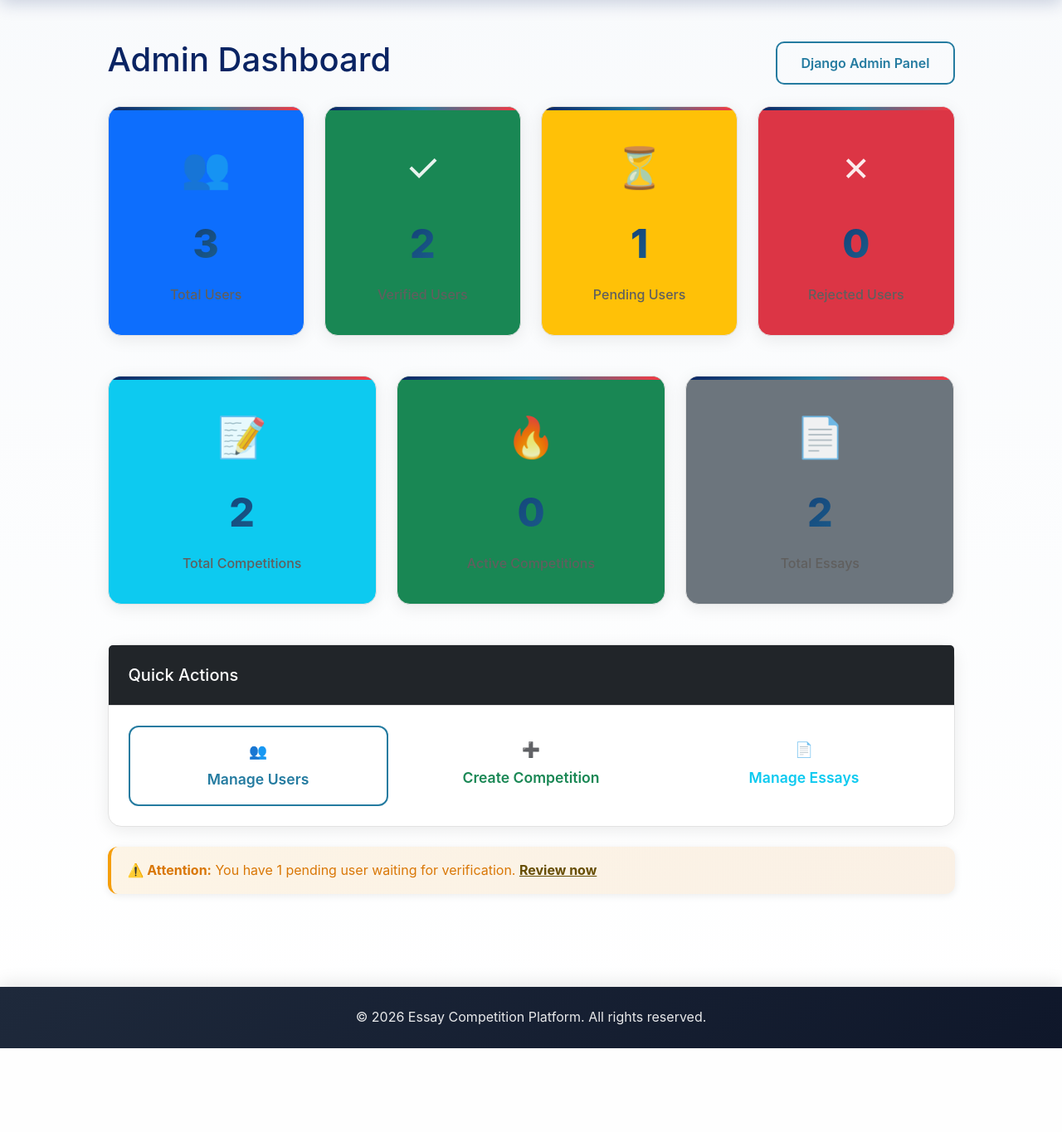
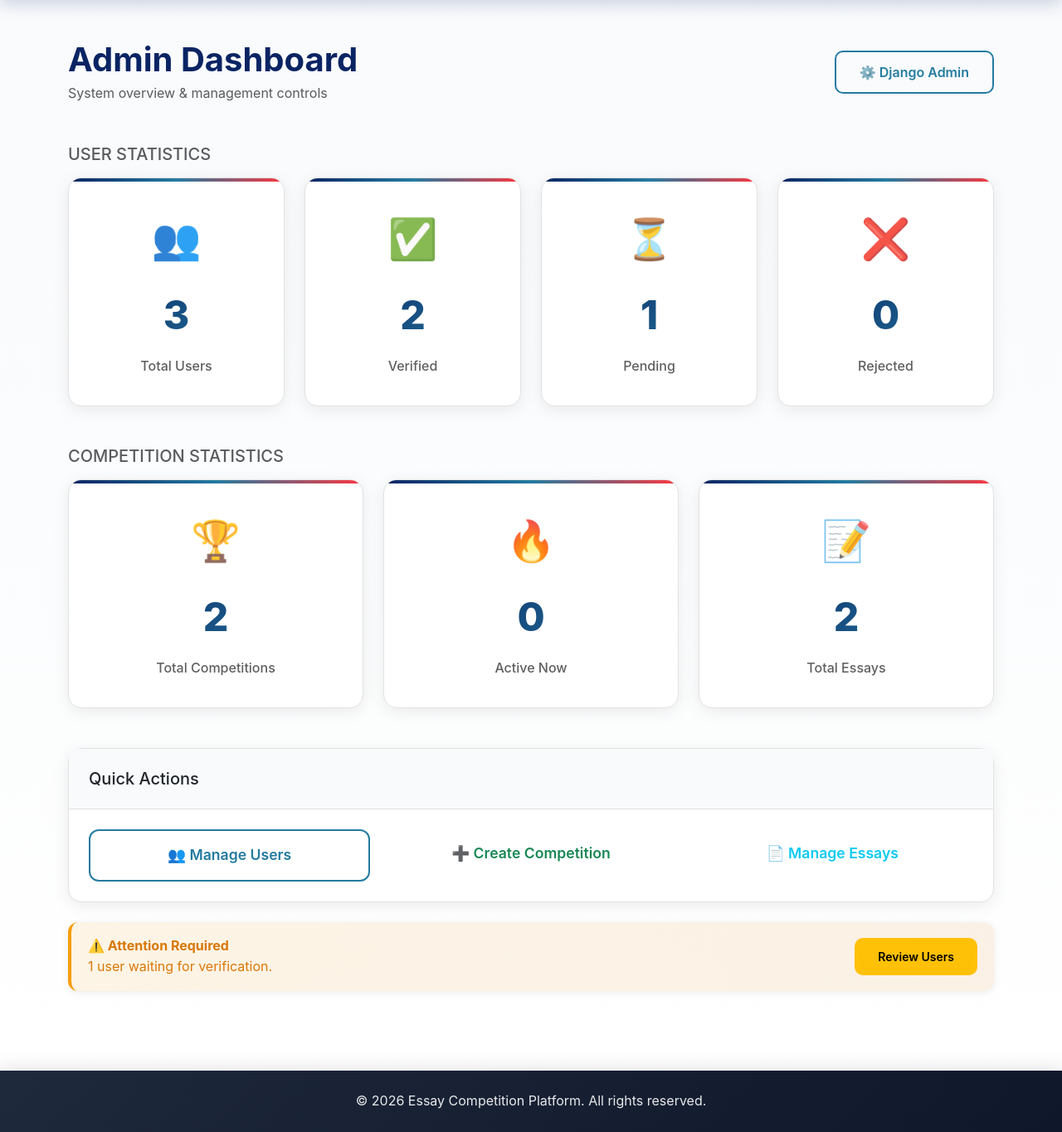
Before and after one commit to Aniljuju/Essay_Competition, a Django app: page /admin-panel/ in a window 1280 px wide. Shown: the part 80-1445 px from the top of the page at 83% size. Before the commit the page ends 1344 px from the top, so only its background shows below. Run offline with Django 5.2, Linux system fonts and the light colour scheme; a user stored in the database is signed in; data comes from the database, SQL or seed files in the repository; both versions use the stored data as it was after the commit.

Commit message:
Improve admin dashboard UI and layout

```diff
--- a/competition/templates/admin_dashboard.html
+++ b/competition/templates/admin_dashboard.html
@@ -4,17 +4,23 @@
 
 {% block content %}
 <div class="container my-5">
-    <div class="row">
-        <div class="col-lg-11 mx-auto">
-            <div class="d-flex justify-content-between align-items-center mb-4">
-                <h1>Admin Dashboard</h1>
-                <a href="/admin/" class="btn btn-outline-primary">Django Admin Panel</a>
+
+    <!-- Header -->
+    <div class="d-flex justify-content-between align-items-center mb-5">
+        <div>
+            <h1 class="fw-bold mb-1">Admin Dashboard</h1>
+            <p class="text-muted mb-0">System overview & management controls</p>
+        </div>
+        <a href="/admin/" class="btn btn-outline-primary">
+            ⚙️ Django Admin
+        </a>
     </div>
 
-            <!-- Statistics Cards -->
+    <!-- User Statistics -->
+    <h5 class="text-uppercase text-muted mb-3">User Statistics</h5>
     <div class="row g-4 mb-5">
         <div class="col-md-3">
-                    <div class="stat-card bg-primary text-white">
+            <div class="stat-card">
                 <div class="stat-icon">👥</div>
                 <div class="stat-number">{{ total_users }}</div>
                 <div class="stat-label">Total Users</div>
@@ -22,51 +28,52 @@
         </div>
 
         <div class="col-md-3">
-                    <div class="stat-card bg-success text-white">
-                        <div class="stat-icon">✓</div>
+            <div class="stat-card">
+                <div class="stat-icon">✅</div>
                 <div class="stat-number">{{ verified_users }}</div>
-                        <div class="stat-label">Verified Users</div>
+                <div class="stat-label">Verified</div>
             </div>
         </div>
 
         <div class="col-md-3">
-                    <div class="stat-card bg-warning text-dark">
+            <div class="stat-card">
                 <div class="stat-icon">⏳</div>
                 <div class="stat-number">{{ pending_users }}</div>
-                        <div class="stat-label">Pending Users</div>
+                <div class="stat-label">Pending</div>
             </div>
         </div>
 
         <div class="col-md-3">
-                    <div class="stat-card bg-danger text-white">
-                        <div class="stat-icon">✗</div>
+            <div class="stat-card">
+                <div class="stat-icon">❌</div>
                 <div class="stat-number">{{ rejected_users }}</div>
-                        <div class="stat-label">Rejected Users</div>
+                <div class="stat-label">Rejected</div>
             </div>
         </div>
     </div>
 
     <!-- Competition Statistics -->
+    <h5 class="text-uppercase text-muted mb-3">Competition Statistics</h5>
     <div class="row g-4 mb-5">
         <div class="col-md-4">
-                    <div class="stat-card bg-info text-white">
-                        <div class="stat-icon">📝</div>
+            <div class="stat-card">
+                <div class="stat-icon">🏆</div>
                 <div class="stat-number">{{ total_competitions }}</div>
                 <div class="stat-label">Total Competitions</div>
             </div>
         </div>
 
         <div class="col-md-4">
-                    <div class="stat-card bg-success text-white">
+            <div class="stat-card">
                 <div class="stat-icon">🔥</div>
                 <div class="stat-number">{{ active_competitions }}</div>
-                        <div class="stat-label">Active Competitions</div>
+                <div class="stat-label">Active Now</div>
             </div>
         </div>
 
         <div class="col-md-4">
-                    <div class="stat-card bg-secondary text-white">
-                        <div class="stat-icon">📄</div>
+            <div class="stat-card">
+                <div class="stat-icon">📝</div>
                 <div class="stat-number">{{ total_essays }}</div>
                 <div class="stat-label">Total Essays</div>
             </div>
@@ -74,49 +81,45 @@
     </div>
 
     <!-- Quick Actions -->
-            <div class="card">
-                <div class="card-header bg-dark text-white">
+    <div class="card mb-4">
+        <div class="card-header">
             <h5 class="mb-0">Quick Actions</h5>
         </div>
         <div class="card-body">
-                    <div class="row g-3">
+            <div class="row g-4">
                 <div class="col-md-4">
-                            <div class="d-grid">
-                                <a href="{% url 'admin_users' %}" class="btn btn-lg btn-outline-primary">
-                                    <div class="mb-2">👥</div>
-                                    <div>Manage Users</div>
+                    <a href="{% url 'admin_users' %}" class="btn btn-lg btn-outline-primary w-100">
+                        👥 Manage Users
                     </a>
-                            </div>
                 </div>
 
                 <div class="col-md-4">
-                            <div class="d-grid">
-                                <a href="/admin/competition/competition/add/" class="btn btn-lg btn-outline-success">
-                                    <div class="mb-2">➕</div>
-                                    <div>Create Competition</div>
+                    <a href="/admin/competition/competition/add/" class="btn btn-lg btn-outline-success w-100">
+                        ➕ Create Competition
                     </a>
-                            </div>
                 </div>
 
                 <div class="col-md-4">
-                            <div class="d-grid">
-                                <a href="{% url 'admin_essays' %}" class="btn btn-lg btn-outline-info">
-                                    <div class="mb-2">📄</div>
-                                    <div>Manage Essays</div>
+                    <a href="{% url 'admin_essays' %}" class="btn btn-lg btn-outline-info w-100">
+                        📄 Manage Essays
                     </a>
                 </div>
             </div>
         </div>
     </div>
+
+    <!-- Alerts -->
+    {% if pending_users > 0 %}
+    <div class="alert alert-warning d-flex justify-content-between align-items-center">
+        <div>
+            <strong>⚠️ Attention Required</strong><br>
+            {{ pending_users }} user{% if pending_users != 1 %}s{% endif %} waiting for verification.
         </div>
-
-            {% if pending_users > 0 %}
-            <div class="alert alert-warning mt-4">
-                <strong>⚠️ Attention:</strong> You have {{ pending_users }} pending user{% if pending_users != 1 %}s{%endif %} waiting for verification.
-                <a href="{% url 'admin_users' %}" class="alert-link">Review now</a>
+        <a href="{% url 'admin_users' %}" class="btn btn-sm btn-warning">
+            Review Users
+        </a>
     </div>
     {% endif %}
-        </div>
-    </div>
+
 </div>
 {% endblock %}
--- a/competition/templates/leaderboard.html
+++ b/competition/templates/leaderboard.html
@@ -39,7 +39,7 @@
                     <h5 class="mb-0">Rankings</h5>
                     <small>
                         Sorted by completion time (fastest first),
-                        then word count (highest first)
+                        then word count (highest first), Grammar/Spelling
                     </small>
                 </div>
 
```
Also changed, not shown: db.sqlite3. Lines whose indentation alone changed are shown as unchanged.
